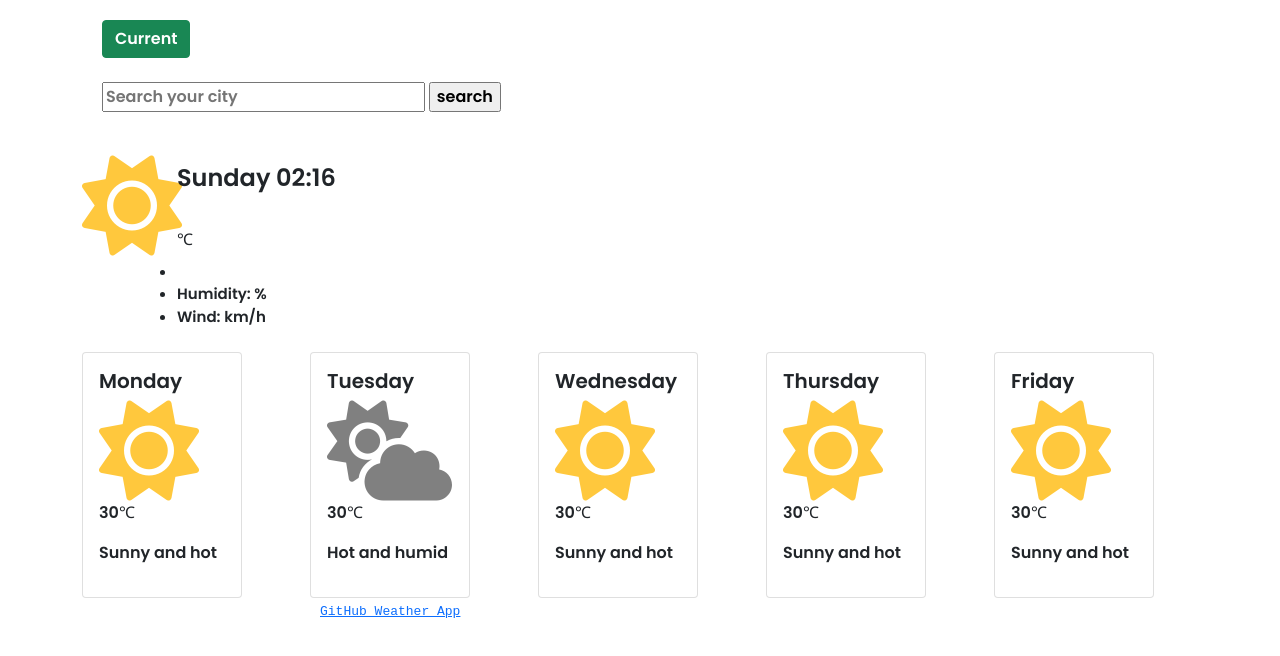
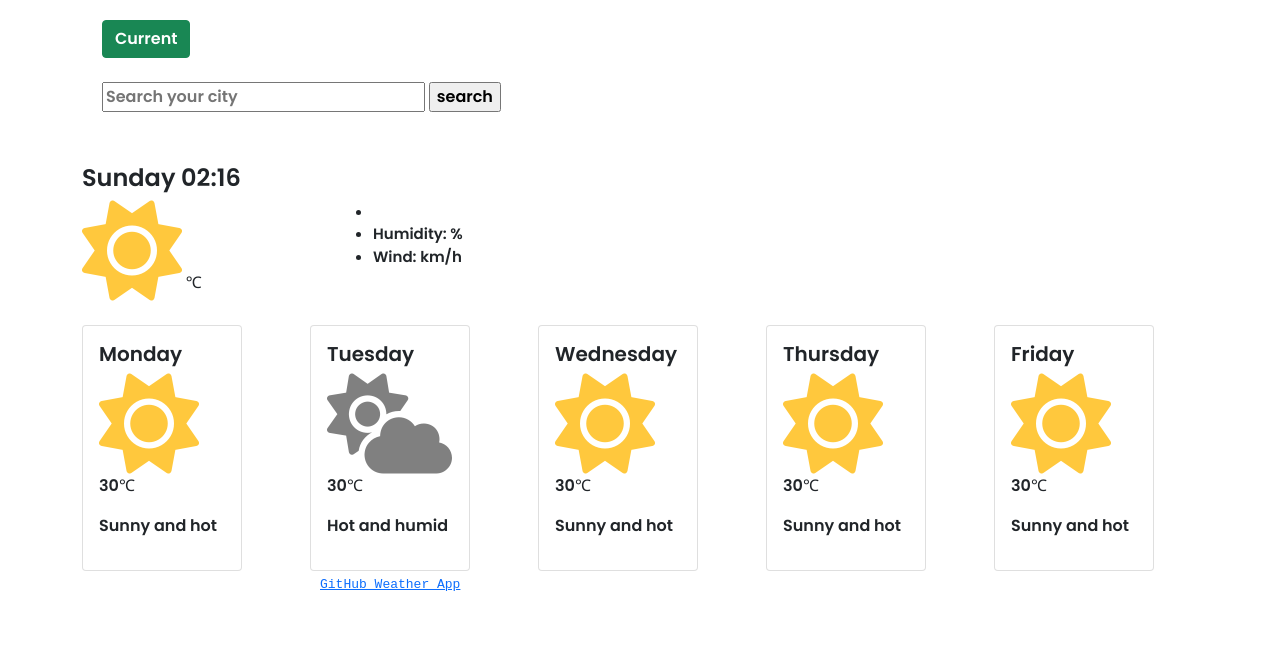
Before and after one commit to frandemp/weather-app, a website built with Parcel: page index.html in a window 1280 px wide. Built offline with nearby package versions, Linux system fonts and the light colour scheme; no server answers.

Commit message:
updated html

```diff
--- a/index.html
+++ b/index.html
@@ -22,12 +22,13 @@
 <link rel="preconnect" href="https://fonts.gstatic.com" crossorigin>
 <link href="https://fonts.googleapis.com/css2?family=Poppins:wght@600&display=swap" rel="stylesheet">
 
-<link rel="github" href="https://github.com/frandemp/weather-app/blob/main/index.html#L7">
+<link href="https://github.com/frandemp/weather-app/blob/main/index.html#L7">
 </head>
   <body>
 
     <div class="container">
-        <div class="background" href="url/view.jpg"></div>
+      <div class="weather-app-wrapper"></div>
+        <div class="background" href="url/view.jpg">
       <form class="search-form" id="search">
 
   <div class="col-3">
@@ -49,20 +50,19 @@
       </form>
 
     </br>
-    <div class="row">
-        <div class="col-1">
-
-            <i class="fas fa-sun sunicon"></i>
-        </div>
-
         <div class="col-6" >
             <h1 id="city"></h1>
             <h4 id="day-time"></h4>
             <span class="currenttemp" id="currenttemp"></span>
-            <span class="units">℃</span>
 
 
+         <div class="row">
+        <div class="col-6">
 
+            <i class="fas fa-sun sunicon"></i>
+        <span class="units">℃</span>
+          </div>
+        <div class="col-6">
             <ul>
               <li id="description"> </li>
               <li>
@@ -70,7 +70,7 @@
               <li>
                 Wind: <span id="wind"></span> km/h</li>
             </ul></div>
-
+       </div>
     </div>
 
     </br>
@@ -133,11 +133,13 @@
               </p><p> Sunny and hot</p>
 
             </div>
+            </div>
           </div>
         </div>
       </div>
     </div>
     <a href="https://github.com/frandemp/weather-app">GitHub Weather App</a>
+    </div>
   <script src="src/script.js"></script>
     <link rel="github" href="https://github.com/frandemp/weather-app/blob/main/index.html#L24">
   </body>
--- a/src/style.css
+++ b/src/style.css
@@ -17,7 +17,7 @@ ul {
 }
 
 .background {
-  opacity: 30%;
+  opacity: 100%;
   margin: auto;
 }
 form {
```
